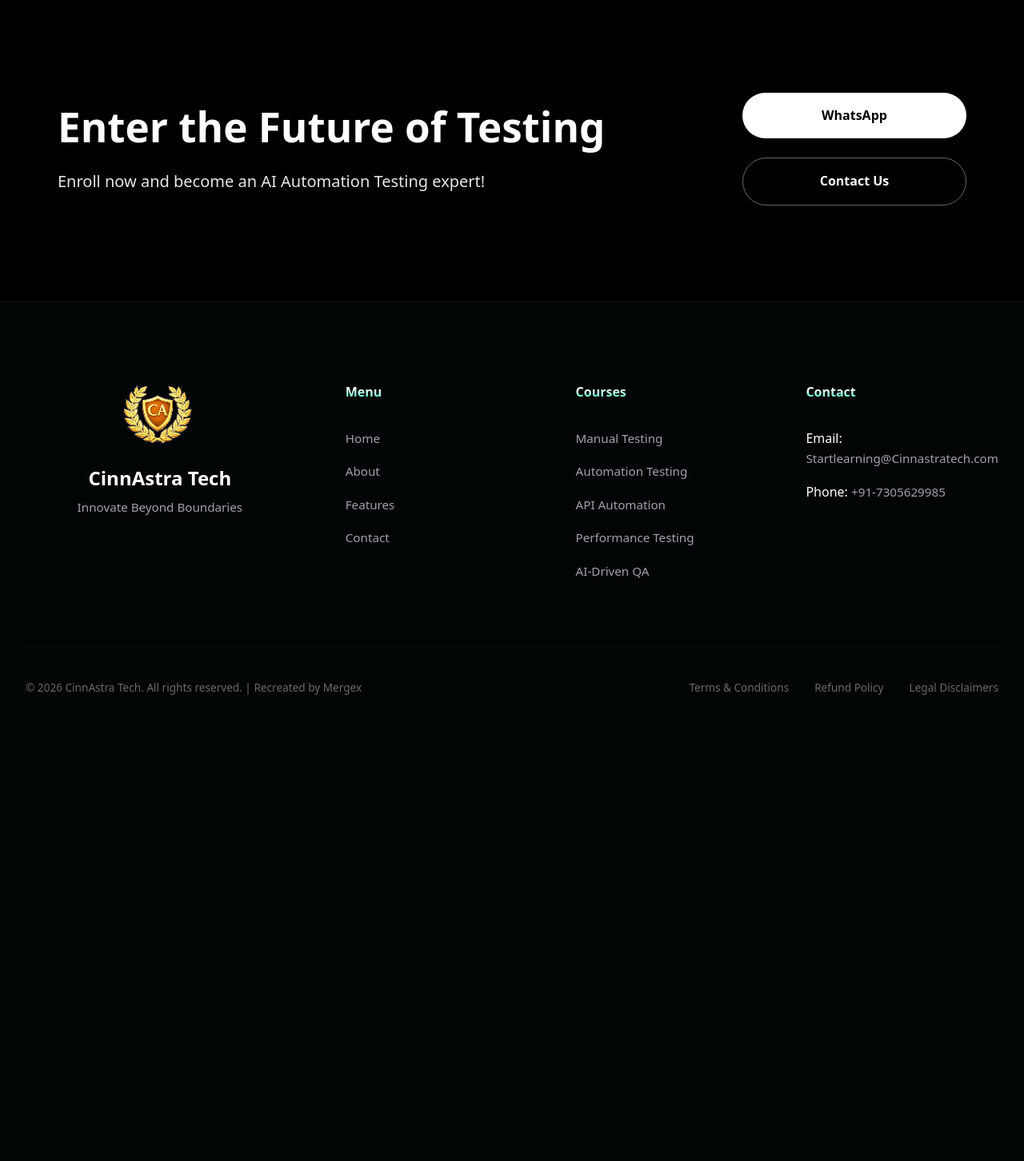
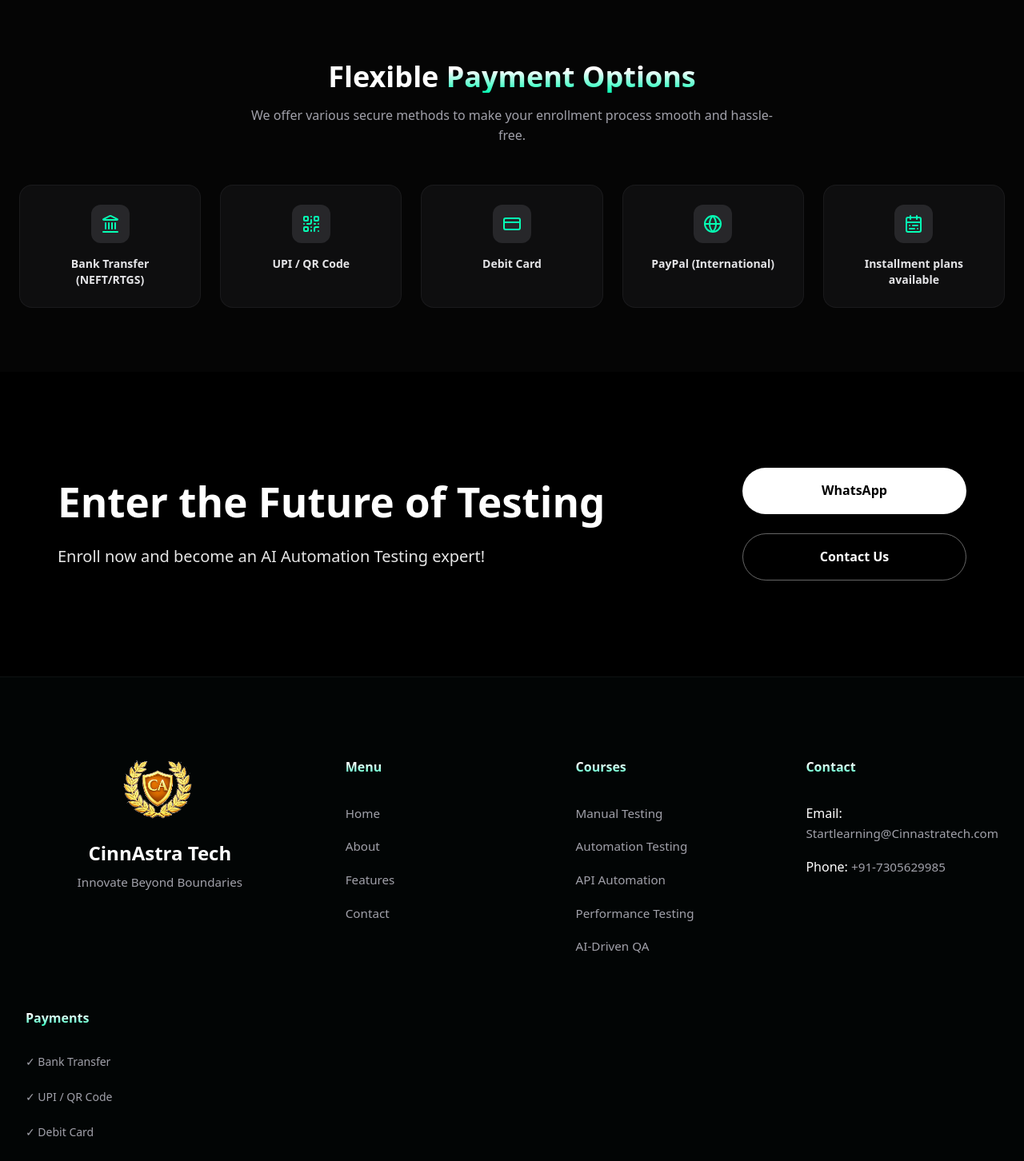
Before and after one commit to cinnastratech/website, a Next.js app: page /courses/ai in a window 1280 px wide. Shown: the part 3980-5432 px from the top of the page at 80% size. Before the commit the page ends 4890 px from the top, so only its background shows below. Built offline with nearby package versions, Linux system fonts and the light colour scheme.

Commit message:
feat: add dynamic course detail page, payment options component, FAQ section, and footer component.

```diff
--- a/app/courses/[id]/page.tsx
+++ b/app/courses/[id]/page.tsx
@@ -7,6 +7,7 @@
 import TrainerSection from '@/components/course/TrainerSection';
 import TestimonialsSection from '@/components/home/TestimonialsSection';
 import ContactCTA from '@/components/ui/ContactCTA';
+import PaymentOptions from '@/components/course/PaymentOptions';
 
 interface Props {
   params: Promise<{ id: string }>;
@@ -43,6 +44,7 @@
       {trainer && <TrainerSection trainer={trainer} />}
       <TopicsSection topics={course.topics} />
       <TestimonialsSection />
+      <PaymentOptions />
       <ContactCTA
         title={course.ctaTitle}
         ctaText={course.ctaText}
--- /dev/null
+++ b/components/course/PaymentOptions.tsx
@@ -0,0 +1,52 @@
+'use client';
+
+import { motion } from 'framer-motion';
+import { CreditCard, Landmark, QrCode, Globe, CalendarRange } from 'lucide-react';
+
+const options = [
+  { icon: Landmark, label: 'Bank Transfer (NEFT/RTGS)' },
+  { icon: QrCode, label: 'UPI / QR Code' },
+  { icon: CreditCard, label: 'Debit Card' },
+  { icon: Globe, label: 'PayPal (International)' },
+  { icon: CalendarRange, label: 'Installment plans available' },
+];
+
+export default function PaymentOptions() {
+  return (
+    <section className="py-20 bg-[#050505]">
+      <div className="max-w-7xl mx-auto px-6">
+        <motion.div
+          initial={{ opacity: 0, y: 20 }}
+          whileInView={{ opacity: 1, y: 0 }}
+          viewport={{ once: true }}
+          className="text-center mb-12"
+        >
+          <h2 className="text-3xl md:text-4xl font-black mb-4">
+            Flexible <span className="gradient-keyword">Payment Options</span>
+          </h2>
+          <p className="text-zinc-400 max-w-2xl mx-auto">
+            We offer various secure methods to make your enrollment process smooth and hassle-free.
+          </p>
+        </motion.div>
+
+        <div className="grid grid-cols-1 md:grid-cols-3 lg:grid-cols-5 gap-6">
+          {options.map((opt, index) => (
+            <motion.div
+              key={opt.label}
+              initial={{ opacity: 0, y: 20 }}
+              whileInView={{ opacity: 1, y: 0 }}
+              viewport={{ once: true }}
+              transition={{ delay: index * 0.1 }}
+              className="p-6 rounded-2xl bg-zinc-900/50 border border-zinc-800/50 flex flex-col items-center text-center hover:border-[#06feb4]/30 transition-all duration-300 group"
+            >
+              <div className="w-12 h-12 rounded-xl bg-zinc-800 flex items-center justify-center mb-4 group-hover:scale-110 transition-transform duration-300">
+                <opt.icon className="w-6 h-6 text-[#06feb4]" />
+              </div>
+              <span className="text-sm font-semibold text-zinc-200">{opt.label}</span>
+            </motion.div>
+          ))}
+        </div>
+      </div>
+    </section>
+  );
+}
--- a/components/home/FAQSection.tsx
+++ b/components/home/FAQSection.tsx
@@ -62,7 +62,7 @@
   },
   {
     question: "What are the payment options available?",
-    answer: "We offer flexible payment options, and details will be shared during the enrolment process.",
+    answer: "We offer several secure payment methods: Bank Transfer (NEFT/RTGS), UPI / QR Code, Debit Card, and PayPal for international students. We also provide flexible installment plans to make our courses accessible to everyone.",
   },
   {
     question: "How can I enroll in the course?",
--- a/components/layout/Footer.tsx
+++ b/components/layout/Footer.tsx
@@ -6,7 +6,7 @@
     <footer className="premium-footer">
       <div className="footer-main">
         <div className="footer-brand-col flex flex-col items-center text-center">
-                  <div className="flex justify-center mb-6">
+          <div className="flex justify-center mb-6">
             <Image
               src="/Logo.png"
               alt="CinnAstra Tech Logo"
@@ -49,6 +49,17 @@
             <li>Phone: <a href="tel:+917305629985">+91-7305629985</a></li>
           </ul>
         </div>
+
+        <div className="footer-nav-col">
+          <h5><span className="gradient-keyword">Payments</span></h5>
+          <ul className="payment-list text-zinc-400 text-sm space-y-2">
+            <li className="flex items-center gap-2">✓ Bank Transfer</li>
+            <li className="flex items-center gap-2">✓ UPI / QR Code</li>
+            <li className="flex items-center gap-2">✓ Debit Card</li>
+            <li className="flex items-center gap-2">✓ PayPal</li>
+            <li className="flex items-center gap-2">✓ Installment Options</li>
+          </ul>
+        </div>
       </div>
 
       <div className="footer-bottom-bar">
```
